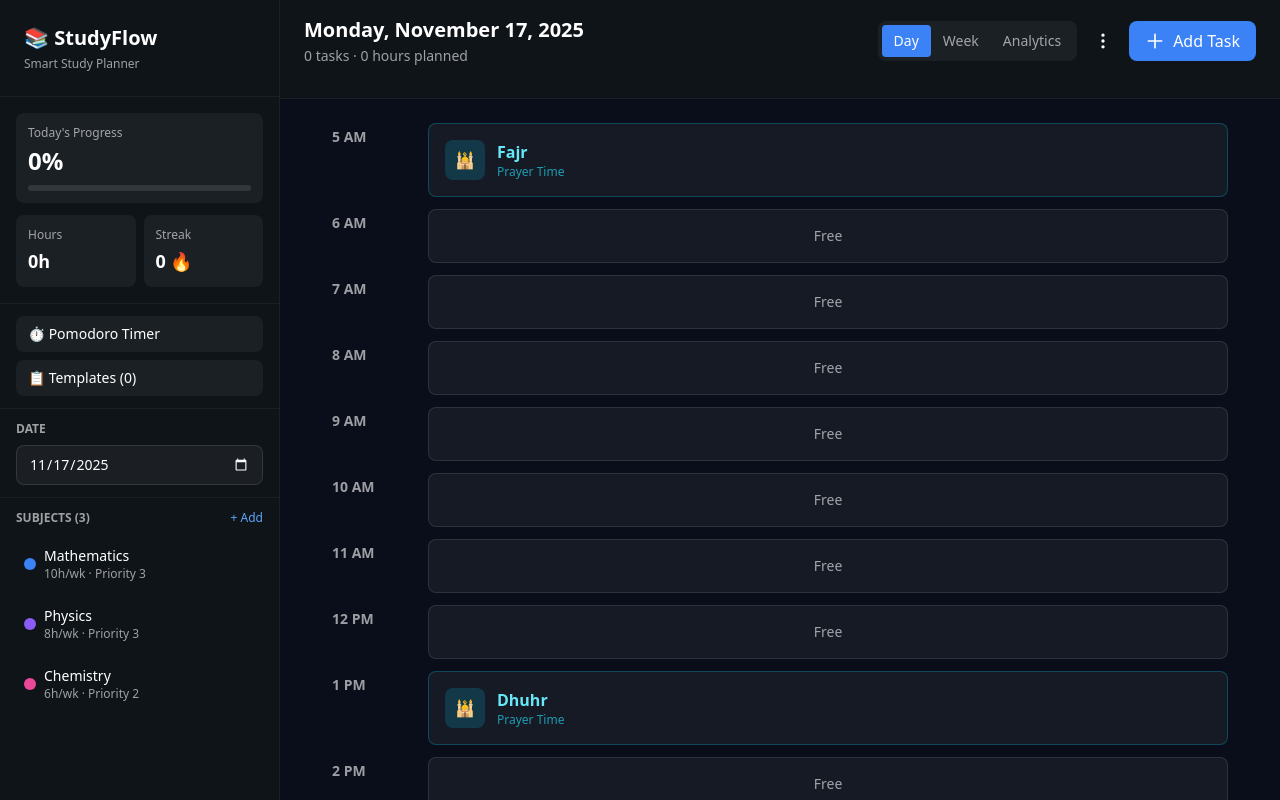
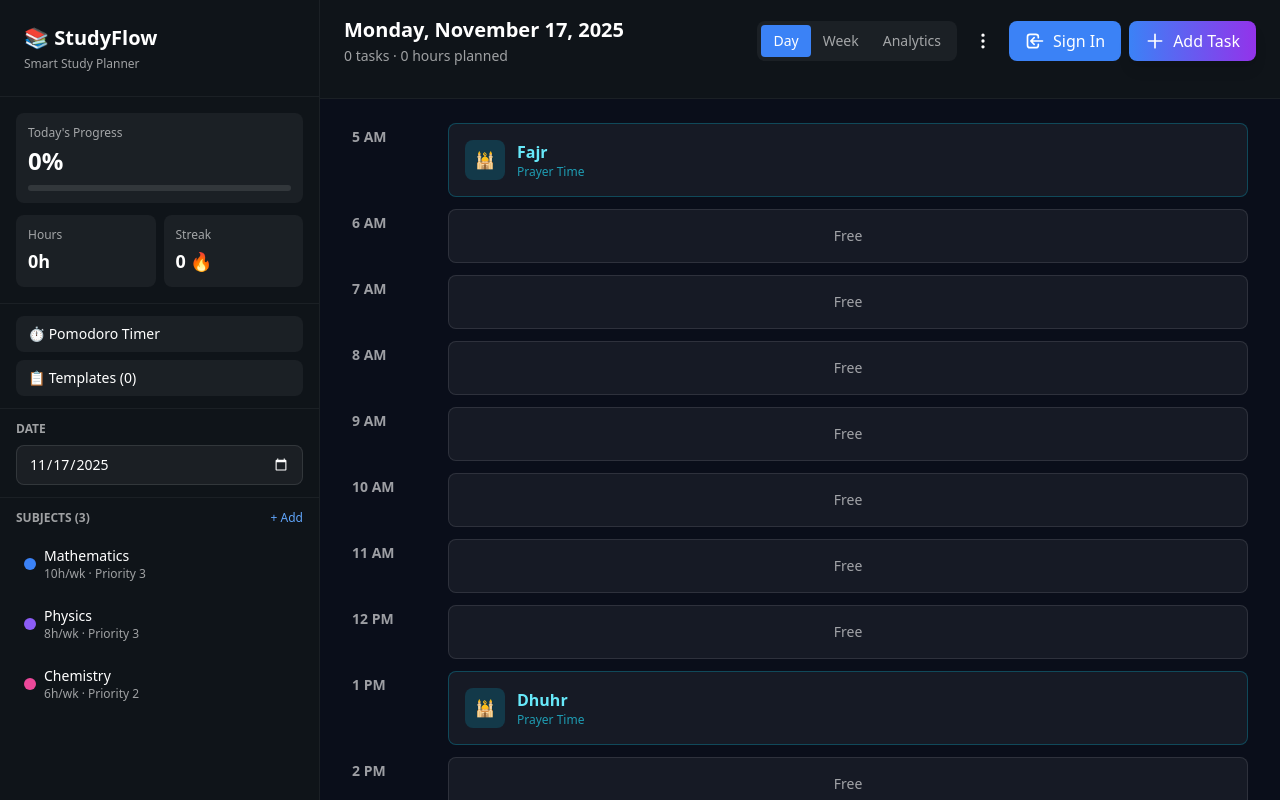
Before and after one commit to kaifislam02-ops/studyplanner, a Next.js app: page / in a window 1280 px wide. Built offline with nearby package versions, Linux system fonts and the light colour scheme.

Commit message:
feat: Wider sidebar + Sign In/Out system

```diff
--- a/app/page.tsx
+++ b/app/page.tsx
@@ -51,6 +51,11 @@ export default function HomePage() {
   const [prayerEnabled, setPrayerEnabled] = useState(true);
   const [darkMode, setDarkMode] = useState(true);
 
+  // User authentication state
+  const [isSignedIn, setIsSignedIn] = useState(false);
+  const [userName, setUserName] = useState("");
+  const [userEmail, setUserEmail] = useState("");
+
   const [subjects, setSubjects] = useState<Subject[]>([
     { id: "1", name: "Mathematics", color: "#3B82F6", weeklyHours: 10, priority: 3 },
     { id: "2", name: "Physics", color: "#8B5CF6", weeklyHours: 8, priority: 3 },
@@ -74,6 +79,11 @@ export default function HomePage() {
       if (data.tasks) setTasks(data.tasks);
       if (data.templates) setTemplates(data.templates);
       if (data.prayerEnabled !== undefined) setPrayerEnabled(data.prayerEnabled);
+      if (data.userName) {
+        setIsSignedIn(true);
+        setUserName(data.userName);
+        setUserEmail(data.userEmail || "");
+      }
     }
   }, []);
 
@@ -84,8 +94,10 @@ export default function HomePage() {
       tasks,
       templates,
       prayerEnabled,
+      userName: isSignedIn ? userName : "",
+      userEmail: isSignedIn ? userEmail : "",
     }));
-  }, [subjects, tasks, templates, prayerEnabled]);
+  }, [subjects, tasks, templates, prayerEnabled, isSignedIn, userName, userEmail]);
 
   // Get tasks for selected date (including recurring)
   const todaysTasks = useMemo(() => {
@@ -286,6 +298,29 @@ export default function HomePage() {
     }
   };
 
+  // Authentication handlers
+  const handleSignIn = () => {
+    const name = prompt("Enter your name:");
+    if (name && name.trim()) {
+      const email = prompt("Enter your email:");
+      if (email && email.trim()) {
+        setUserName(name.trim());
+        setUserEmail(email.trim());
+        setIsSignedIn(true);
+        alert(`Welcome, ${name}! 🎉`);
+      }
+    }
+  };
+
+  const handleSignOut = () => {
+    if (confirm("Are you sure you want to sign out?")) {
+      setIsSignedIn(false);
+      setUserName("");
+      setUserEmail("");
+      alert("Signed out successfully!");
+    }
+  };
+
   return (
     <div className={`flex h-screen ${darkMode ? 'bg-[#0A0E1A]' : 'bg-gray-50'} ${darkMode ? 'text-white' : 'text-gray-900'} overflow-hidden`}>
       {/* Sidebar */}
@@ -311,6 +346,8 @@ export default function HomePage() {
           totalHours={todaysTasks.reduce((sum, t) => sum + (t.endTime - t.startTime), 0)}
           view={view}
           darkMode={darkMode}
+          userName={isSignedIn ? userName : undefined}
+          userEmail={isSignedIn ? userEmail : undefined}
           onAddTask={handleAddTask}
           onToggleSidebar={() => setSidebarOpen(!sidebarOpen)}
           onViewChange={setView}
@@ -320,6 +357,8 @@ export default function HomePage() {
           onExport={exportSchedule}
           onTogglePrayer={() => setPrayerEnabled(!prayerEnabled)}
           prayerEnabled={prayerEnabled}
+          onSignIn={handleSignIn}
+          onSignOut={handleSignOut}
         />
 
         <main className={`flex-1 overflow-y-auto p-6 ${darkMode ? 'bg-[#0A0E1A]' : 'bg-gray-50'}`}>
--- a/components/Header.tsx
+++ b/components/Header.tsx
@@ -5,6 +5,8 @@ type Props = {
   view: "day" | "week" | "analytics";
   darkMode: boolean;
   prayerEnabled: boolean;
+  userName?: string;
+  userEmail?: string;
   onAddTask: () => void;
   onToggleSidebar: () => void;
   onViewChange: (view: "day" | "week" | "analytics") => void;
@@ -13,6 +15,8 @@ type Props = {
   onSaveTemplate: () => void;
   onExport: () => void;
   onTogglePrayer: () => void;
+  onSignIn?: () => void;
+  onSignOut?: () => void;
 };
 
 export default function Header({
@@ -22,6 +26,8 @@ export default function Header({
   view,
   darkMode,
   prayerEnabled,
+  userName,
+  userEmail,
   onAddTask,
   onToggleSidebar,
   onViewChange,
@@ -30,6 +36,8 @@ export default function Header({
   onSaveTemplate,
   onExport,
   onTogglePrayer,
+  onSignIn,
+  onSignOut,
 }: Props) {
   const formatDate = (dateStr: string) => {
     const date = new Date(dateStr + 'T00:00:00');
@@ -143,15 +151,68 @@ export default function Header({
             </div>
           </div>
 
+          {/* User Menu */}
+          {userName ? (
+            <div className="relative group">
+              <button className={`flex items-center gap-2 px-3 py-2 ${darkMode ? 'bg-white/5 hover:bg-white/10' : 'bg-gray-100 hover:bg-gray-200'} rounded-lg transition-colors`}>
+                <div className="w-8 h-8 bg-gradient-to-br from-blue-500 to-purple-500 rounded-full flex items-center justify-center text-white font-semibold text-sm">
+                  {userName.charAt(0).toUpperCase()}
+                </div>
+                <div className="text-left hidden lg:block">
+                  <div className="text-sm font-medium">{userName}</div>
+                  <div className={`text-xs ${textMuted}`}>{userEmail}</div>
+                </div>
+                <svg className="w-4 h-4 hidden lg:block" fill="none" stroke="currentColor" viewBox="0 0 24 24">
+                  <path strokeLinecap="round" strokeLinejoin="round" strokeWidth={2} d="M19 9l-7 7-7-7" />
+                </svg>
+              </button>
+
+              {/* User Dropdown */}
+              <div className={`absolute right-0 mt-2 w-56 ${bgClass} border ${borderClass} rounded-lg shadow-xl opacity-0 invisible group-hover:opacity-100 group-hover:visible transition-all z-50`}>
+                <div className={`px-4 py-3 border-b ${borderClass}`}>
+                  <div className="font-medium">{userName}</div>
+                  <div className={`text-xs ${textMuted}`}>{userEmail}</div>
+                </div>
+                <button
+                  className={`w-full text-left px-4 py-2 text-sm hover:${darkMode ? 'bg-white/5' : 'bg-gray-100'} flex items-center gap-2`}
+                >
+                  ⚙️ Settings
+                </button>
+                <button
+                  className={`w-full text-left px-4 py-2 text-sm hover:${darkMode ? 'bg-white/5' : 'bg-gray-100'} flex items-center gap-2`}
+                >
+                  👤 Profile
+                </button>
+                <div className={`border-t ${borderClass}`} />
+                <button
+                  onClick={onSignOut}
+                  className={`w-full text-left px-4 py-2 text-sm text-red-400 hover:${darkMode ? 'bg-red-500/10' : 'bg-red-50'} flex items-center gap-2`}
+                >
+                  🚪 Sign Out
+                </button>
+              </div>
+            </div>
+          ) : (
+            <button
+              onClick={onSignIn}
+              className="flex items-center gap-2 px-4 py-2 bg-blue-500 hover:bg-blue-600 rounded-lg font-medium transition-colors text-white"
+            >
+              <svg className="w-5 h-5" fill="none" stroke="currentColor" viewBox="0 0 24 24">
+                <path strokeLinecap="round" strokeLinejoin="round" strokeWidth={2} d="M11 16l-4-4m0 0l4-4m-4 4h14m-5 4v1a3 3 0 01-3 3H6a3 3 0 01-3-3V7a3 3 0 013-3h7a3 3 0 013 3v1" />
+              </svg>
+              Sign In
+            </button>
+          )}
+
           {/* Add Task Button */}
           <button
             onClick={onAddTask}
-            className="flex items-center gap-2 bg-blue-500 hover:bg-blue-600 px-4 py-2 rounded-lg font-medium transition-colors text-white"
+            className="flex items-center gap-2 bg-gradient-to-r from-blue-500 to-purple-600 hover:from-blue-600 hover:to-purple-700 px-4 py-2 rounded-lg font-medium transition-colors text-white shadow-lg"
           >
             <svg className="w-5 h-5" fill="none" stroke="currentColor" viewBox="0 0 24 24">
               <path strokeLinecap="round" strokeLinejoin="round" strokeWidth={2} d="M12 4v16m8-8H4" />
             </svg>
-            Add Task
+            <span className="hidden sm:inline">Add Task</span>
           </button>
         </div>
       </div>
--- a/components/Sidebar.tsx
+++ b/components/Sidebar.tsx
@@ -57,7 +57,7 @@ export default function Sidebar({
   const textMuted = darkMode ? 'text-white/60' : 'text-gray-600';
 
   return (
-    <aside className={`w-[280px] ${bgClass} border-r ${borderClass} flex flex-col overflow-hidden`}>
+    <aside className={`w-[320px] ${bgClass} border-r ${borderClass} flex flex-col overflow-hidden`}>
       {/* Logo */}
       <div className={`p-6 border-b ${borderClass}`}>
         <h1 className="text-xl font-bold">📚 StudyFlow</h1>
```
